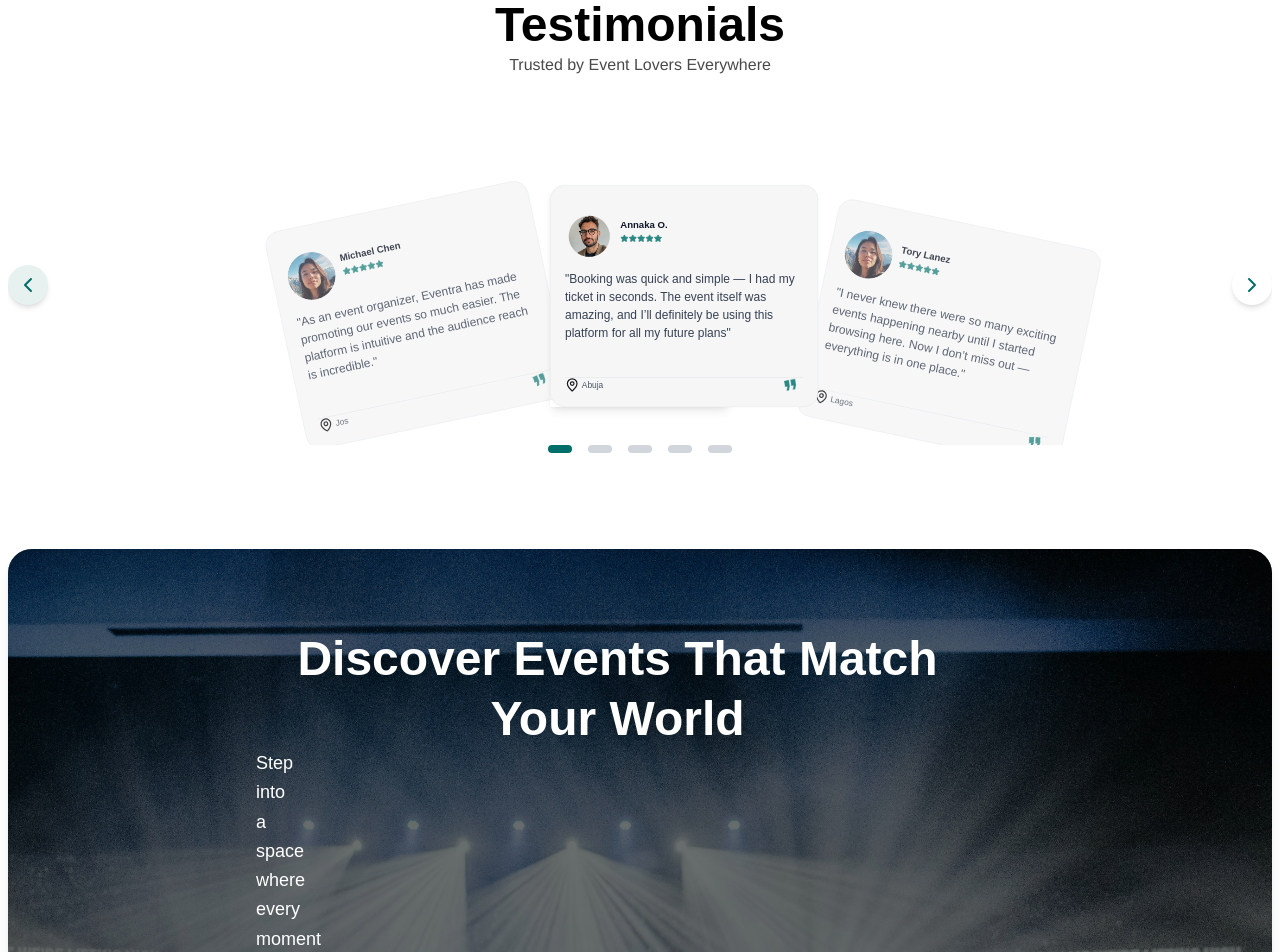
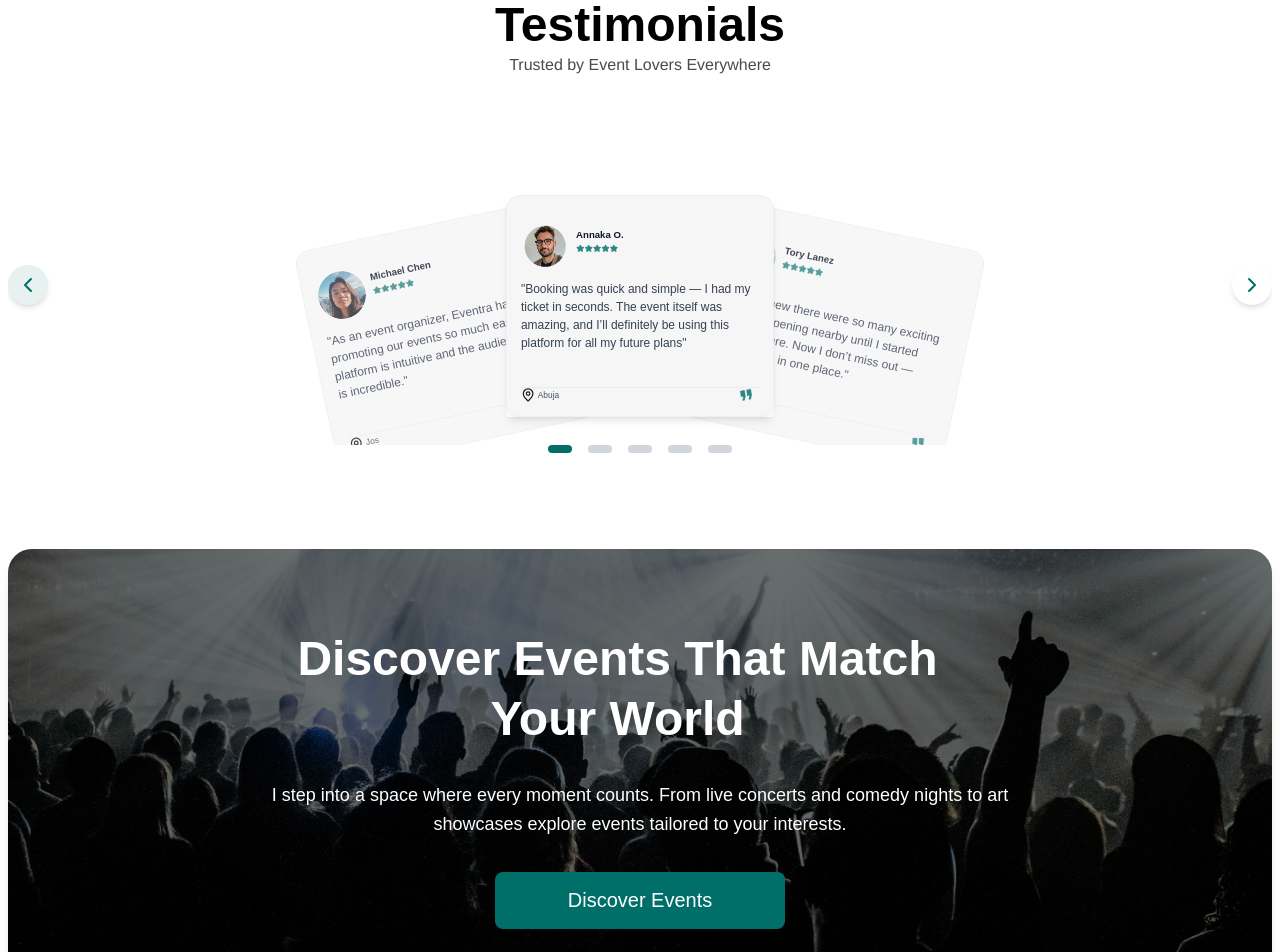
Before and after one commit to Tobak95/Event-Frontend, a React (Vite) app: page /about-us in a window 1280 px wide. Shown: the part 2800-3752 px from the top of the page. Built offline with nearby package versions, Linux system fonts and the light colour scheme; no server answers.

Commit message:
Fix:Fix Testimonial and DiscoverFooter Section

```diff
--- a/src/component/DiscoverFooter.jsx
+++ b/src/component/DiscoverFooter.jsx
@@ -11,14 +11,13 @@ const DiscoverFooter = () => {
       <div className="relative mx-auto container DiscoverImg  rounded-3xl shadow-lg p-10 overflow-hidden ">
         <div className="absolute inset-0 bg-black/50"></div>
         <div className="relative z-10 my-10 text-center space-y-8 max-w-3xl mx-auto">
-          <div className="w-[303.87px] lg:w-[0]">
+          <div className=" space-y-8">
             <div className="lg:w-[723px]">
               <h1 className="text-[20px] lg:text-[48px] font-[700] text-white leading-tight">
                 Discover Events That Match Your World
               </h1>
             </div>
-            <p className="text-[12.77px] lg:text-lg text-white max-w-2xl mx-auto leading-relaxed mt- lg:mt-0">
-              Step into a space where every moment counts. From live concerts
+            <p className="text-[12.77px] lg:text-lg text-white mx-auto leading-relaxed space-y-3 mt- lg:mt-0">I step into a space where every moment counts. From live concerts
               and comedy nights to art showcases explore events tailored to your
               interests.
             </p>
--- a/src/component/Testimonial.jsx
+++ b/src/component/Testimonial.jsx
@@ -79,6 +79,11 @@ const Testimonial = () => {
   };
 
   const getTestimonialPosition = (index) => {
+     // For mobile: only show the current testimonial
+    if (window.innerWidth < 768) {
+      return index === currentIndex ? "center" : "hidden";
+    }
+
     const position =
       (index - currentIndex + testimonials.length) % testimonials.length;
 
@@ -123,8 +128,8 @@ const Testimonial = () => {
             <ChevronRight size={24} className="text-[#006F6A]" />
           </button>
 
-          {/* Cards */}
-          <div className="flex items-end justify-center w-full h-[400px] relative">
+           {/* Cards */}
+          <div className="flex items-center justify-center w-full h-[400px] md:h-[450px] relative">
             {testimonials.map((testimonial, index) => {
               const position = getTestimonialPosition(index);
 
@@ -138,9 +143,8 @@ const Testimonial = () => {
                       ? "md:-rotate-12 left-0 md:left-1/4 transform md:-translate-x-25 -translate-x-8 opacity-80 scale-60 -translate-y-4"
                       : position === "right"
                       ? "md:rotate-12 right-0 md:right-1/4 transform md:translate-x-25 translate-x-8 opacity-80 scale-60 -translate-y-4"
-                      : "left-1/2 transform -translate-x-1/2 z-10 -translate-y-11 scale-60 shadow-lg"
+                      : "left-1/2 transform -translate-x-1/2 z-10 scale-60 md:-translate-y-11 shadow-lg"
                   }`}
-                  style={{ width: "300px" }}
                 >
                   <div
                     className="border border-gray-200 rounded-3xl w-[447px] p-6 h-full flex flex-col bg-[#F6F6F6]"
```
